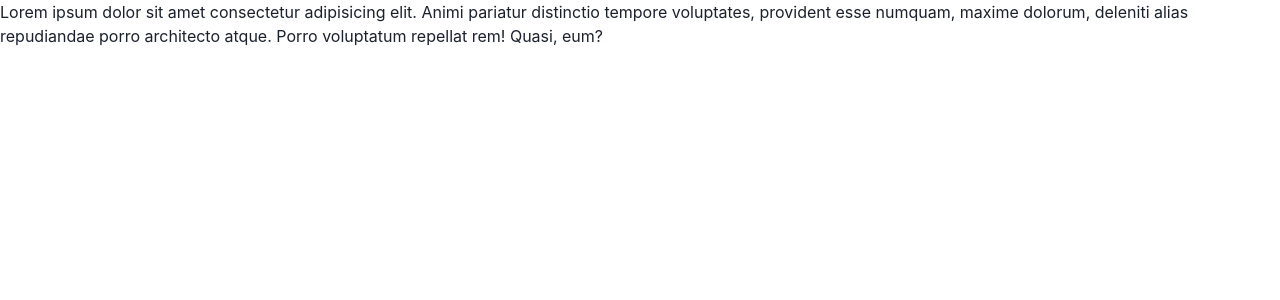
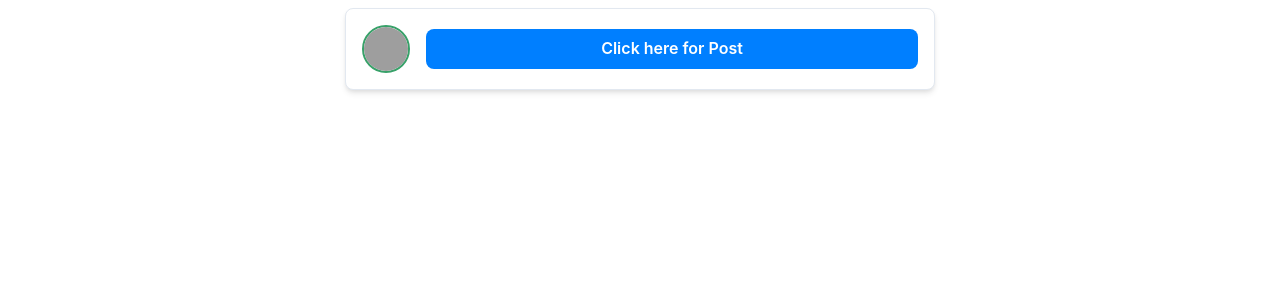
Before and after one commit to magaNasib/RedLife, a React (Create React App) app: page / in a window 1280 px wide. Shown: the top 300 px of the page. Built offline with nearby package versions, Linux system fonts and the light colour scheme; grey boxes are pictures that could not be loaded.

Commit message:
post add

```diff
--- a/package.json
+++ b/package.json
@@ -20,7 +20,7 @@
     "react": "^18.2.0",
     "react-dom": "^18.2.0",
     "react-hook-form": "^7.49.2",
-    "react-icons": "^4.12.0",
+    "react-icons": "^5.0.0",
     "react-router-dom": "^6.21.1",
     "react-scripts": "5.0.1",
     "typescript": "^4.9.5"
--- a/src/App.tsx
+++ b/src/App.tsx
@@ -12,7 +12,6 @@ import Donors from './pages/Donors/Donors';
 import ChangePassword from './pages/auth/ChangePassword';
 import LogoutPage from './pages/auth/Logout';
 import AuthRoute from './pages/auth/components/AuthRoute';
-import AddPost from './pages/AddPost';
 
 function App() {
   return (
@@ -23,7 +22,6 @@ function App() {
             <Route index element={<Home />} />
             <Route element={<AuthRoute />}>
               <Route path='profile' element={<ProfilePage />} />
-              <Route path='profile/addpost' element={<AddPost />} />
               <Route path='changepassword' element={<ChangePassword />} />
               <Route path='logout' element={<LogoutPage />} />
             </Route>
--- /dev/null
+++ b/src/components/AddPost/AddPost.tsx
@@ -0,0 +1,78 @@
+import { Avatar } from "@chakra-ui/avatar"
+import { PhoneIcon } from "@chakra-ui/icons"
+import { Container, Stack, Flex, HStack, Box, } from "@chakra-ui/layout"
+import { Button, Input, InputGroup, InputLeftElement, Select } from "@chakra-ui/react"
+import { Textarea } from "@chakra-ui/textarea"
+import { useState } from "react"
+import { FaLocationDot } from "react-icons/fa6";
+
+const AddPost = () => {
+    const [show, setShow] = useState(false)
+
+    return (
+        <Container p={'2'}>
+            <Flex
+                justifyContent="space-between"
+                bg={'white'}
+                p='4'
+                rounded={'lg'}
+                flexDirection={'column'}
+                border="1px solid #e2e8f0"  // Border color
+                boxShadow="0 4px 6px -1px rgba(0, 0, 0, 0.1), 0 2px 4px -1px rgba(0, 0, 0, 0.06)"  // Box shadow
+            >
+                <Stack isInline spacing={4} alignItems={`${!show && 'center'}`}>
+                    <Avatar src="https://bit.ly/broken-link" borderColor="green.500" borderWidth="2px" />
+                    <Stack spacing={4} w={'100%'}>
+                        {show && <>
+                            <Select name="bloodGrp" placeholder="Blood Group">
+                                <option>B+</option>
+                                <option>A+</option>
+                                <option>AB+</option>
+                                <option>O+</option>
+                                <option>O-</option>
+                                <option>AB-</option>
+                                <option>B-</option>
+                                <option>A-</option>
+                            </Select>
+                            <Select name="typeOfUser" placeholder="Who are you">
+                                <option>Donor</option>
+                                <option>Acceptor</option>
+                            </Select>
+
+                            <Select placeholder="City">
+                                <option value='option1'>Baku </option>
+                                <option value='option2'>Oghuz</option>
+                                <option value='option3'>Ganja</option>
+                            </Select>
+                            <InputGroup>
+                                <InputLeftElement
+                                    pointerEvents='none'
+                                    children={<PhoneIcon color='gray.300' />}
+                                />
+                                <Input type='tel' placeholder='Phone number' />
+                            </InputGroup>
+                            <Textarea
+                                resize={'none'}
+                                placeholder="Additional information if you want..."
+                                size="sm"
+                            />
+                            <Button onClick={()=>setShow(false)}>
+                                Cancel
+                            </Button>
+                            <Button bg={'green'} color={'white'} rounded={'.5rem'}>
+                                Post
+                            </Button>
+                        </>
+                        }
+                        {!show && <Button bg={'#007FFF'} color={'white'} rounded={'.5rem'} onClick={() => { setShow(true) }}>
+                            Click here for Post
+                        </Button>}
+                    </Stack>
+                </Stack>
+
+            </Flex>
+        </Container>
+    )
+}
+
+export default AddPost
--- a/src/pages/AddPost/index.tsx
+++ /dev/null
@@ -1,13 +0,0 @@
-import React from "react";
-
-
-const AddPost = ()=>{
-    return(
-        <>
-            Add Post
-            Lorem ipsum dolor sit, amet consectetur adipisicing elit. Quaerat eveniet ducimus unde explicabo dolore, dolorem aliquid fugiat neque, tempora autem eaque animi similique, nihil ea facere voluptatem cumque fugit in.
-        </>
-    )
-}
-
-export default AddPost
--- a/src/pages/Home/index.tsx
+++ b/src/pages/Home/index.tsx
@@ -1,7 +1,9 @@
+import AddPost from "../../components/AddPost/AddPost"
+
 const Home = () => {
     return (
         <>
-            Lorem ipsum dolor sit amet consectetur adipisicing elit. Animi pariatur distinctio tempore voluptates, provident esse numquam, maxime dolorum, deleniti alias repudiandae porro architecto atque. Porro voluptatum repellat rem! Quasi, eum?
+        <AddPost/>
         </>
     )
 }
```
Also changed, not shown: 1 other file (tests, documents, lock files or other folders).
